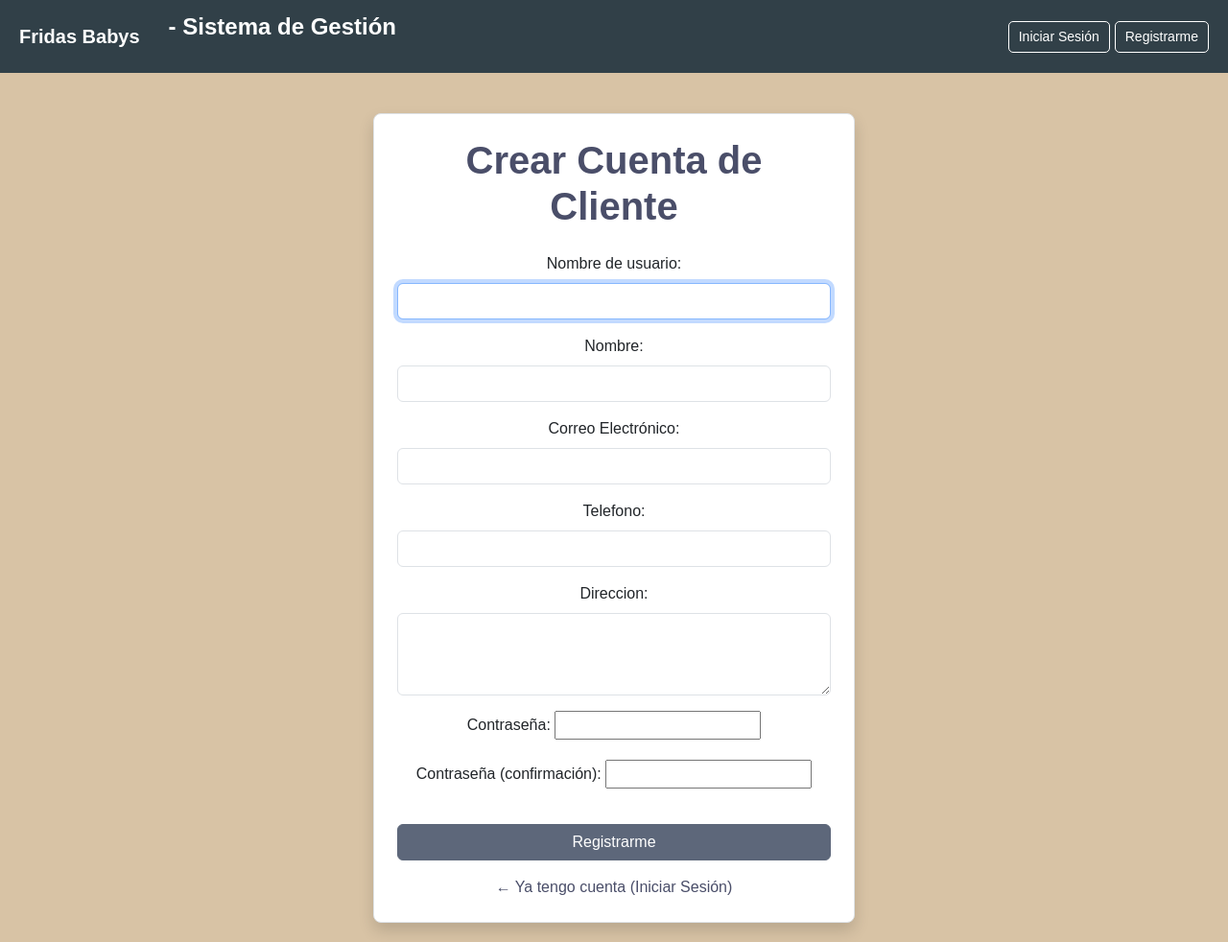
After one commit to AxelCarrill0/sistema_fridasbabys, a Django app: page /usuarios/registrar/ in a window 1280 px wide. The commit adds this page. Shown: the whole page at 96% size. Run offline with Django 5.2, Linux system fonts and the light colour scheme.

Commit message:
Funcionamiento de registrarme, unicamente para registro de clientes

```diff
--- a/core/home/templates/home/base.html
+++ b/core/home/templates/home/base.html
@@ -97,7 +97,7 @@
 
             {% else %}
                 <a href="{% url 'login' %}" class="logout-button">Iniciar Sesión</a>
-                <a href="#" class="logout-button" style="margin-left: 5px;">Registrarme</a> {% endif %}
+                <a href="{% url 'usuarios:registrar_cliente' %}" class="logout-button" style="margin-left: 5px;">Registrarme</a> {% endif %}
         </div>
     </div>
 
--- a/core/usuarios/forms.py
+++ b/core/usuarios/forms.py
@@ -35,3 +35,37 @@ class UsuarioChangeForm(UserChangeForm):
             'direccion': forms.Textarea(attrs={'class': 'form-control', 'rows': 3}),
             'rol': forms.Select(attrs={'class': 'form-control'})
         }
+
+
+class ClienteRegistrationForm(UserCreationForm):
+    """
+    Formulario para el registro público de nuevos usuarios con rol fijo 'cliente'.
+    Se excluye el campo 'password' del modelo base para evitar duplicidad.
+    """
+
+    # Se mantiene el email como requerido (ya que AbstractUser no lo requiere por defecto)
+    email = forms.EmailField(
+        required=True,
+        label='Correo Electrónico',
+        widget=forms.EmailInput(attrs={'class': 'form-control'})
+    )
+
+    class Meta(UserCreationForm.Meta):
+        model = Usuario
+        fields = ('username', 'nombre', 'email', 'telefono', 'direccion')
+        exclude = ('rol', 'password',)
+
+        widgets = {
+            'username': forms.TextInput(attrs={'class': 'form-control'}),
+            'nombre': forms.TextInput(attrs={'class': 'form-control'}),
+            'telefono': forms.TextInput(attrs={'class': 'form-control'}),
+            'direccion': forms.Textarea(attrs={'class': 'form-control', 'rows': 3}),
+        }
+
+    # En esta parte reescribimos el rol a cliente
+    def save(self, commit=True):
+        user = super().save(commit=False)
+        user.rol = 'cliente'
+        if commit:
+            user.save()
+        return user
--- /dev/null
+++ b/core/usuarios/templates/usuarios/registro.html
@@ -0,0 +1,63 @@
+{% extends "home/base.html" %}
+{% block titulo %}Registro de Cliente{% endblock %}
+
+{% block contenido %}
+    <div class="row justify-content-center mt-5">
+        <div class="col-md-6 col-lg-5">
+            <div class="card form-card shadow p-4">
+                <h1 class="card-title text-center mb-4 form-title">Crear Cuenta de Cliente</h1>
+
+                <form method="post">
+                    {% csrf_token %}
+
+                    {# Iteramos sobre los campos del formulario #}
+                    {% for field in form %}
+                    <div class="mb-3">
+                        <label for="{{ field.id_for_label }}" class="form-label">{{ field.label }}:</label>
+                        {{ field }}
+                        {% if field.errors %}
+                            {% for error in field.errors %}
+                                <div class="text-danger small">{{ error }}</div>
+                            {% endfor %}
+                        {% endif %}
+                    </div>
+                    {% endfor %}
+
+                    <button type="submit" class="btn submit-button w-100 mt-3">Registrarme</button>
+                </form>
+
+                <div class="text-center mt-3">
+                    <a href="{% url 'login' %}" class="back-link">← Ya tengo cuenta (Iniciar Sesión)</a>
+                </div>
+            </div>
+        </div>
+    </div>
+    <style>
+        .form-card {
+            background-color: #fff;
+            border: 1px solid #dee2e6;
+            border-radius: 8px;
+        }
+        .form-title {
+            color: #4a4e69;
+            font-weight: bold;
+        }
+        .submit-button {
+            background-color: #5d677a;
+            border-color: #5d677a;
+            color: white;
+            transition: background-color 0.3s;
+        }
+        .submit-button:hover {
+            background-color: #4a4e69;
+            border-color: #4a4e69;
+        }
+        .back-link {
+            color: #4a4e69;
+            text-decoration: none;
+        }
+        .back-link:hover {
+            text-decoration: underline;
+        }
+    </style>
+{% endblock %}
--- a/core/usuarios/urls.py
+++ b/core/usuarios/urls.py
@@ -8,4 +8,5 @@ urlpatterns = [
     path('crear/', views.crear_usuario, name='crear'),
     path('editar/<int:pk>/', views.editar_usuario, name='editar'),
     path('eliminar/<int:pk>/', views.eliminar_usuario, name='eliminar'),
+    path('registrar/', views.register_client, name='registrar_cliente'),
 ]
--- a/core/usuarios/views.py
+++ b/core/usuarios/views.py
@@ -2,7 +2,7 @@ from django.shortcuts import render, redirect, get_object_or_404
 from core.usuarios.facade.usuario_facade import UsuarioFacade
 from core.usuarios.models import Usuario
 from django.contrib.auth.decorators import login_required
-from .forms import UsuarioCreationForm, UsuarioChangeForm
+from .forms import UsuarioCreationForm, UsuarioChangeForm, ClienteRegistrationForm
 from django.contrib.auth import authenticate, login, logout
 
 facade = UsuarioFacade()
@@ -86,3 +86,20 @@ def login_view(request):
 def logout_view(request):
     logout(request)
     return redirect('login')
+
+#con esta vista registramos  nuevos usuarios con rol 'cliente'.
+def register_client(request):
+
+    if request.user.is_authenticated:
+        return redirect('home:home')
+
+    if request.method == 'POST':
+        form = ClienteRegistrationForm(request.POST)
+        if form.is_valid():
+            user = form.save()
+            # Opcional: Autenticar e iniciar sesión al nuevo cliente automáticamente
+            # login(request, user)
+            return redirect('login')
+    else:
+        form = ClienteRegistrationForm()
+    return render(request, 'usuarios/registro.html', {'form': form})
```
